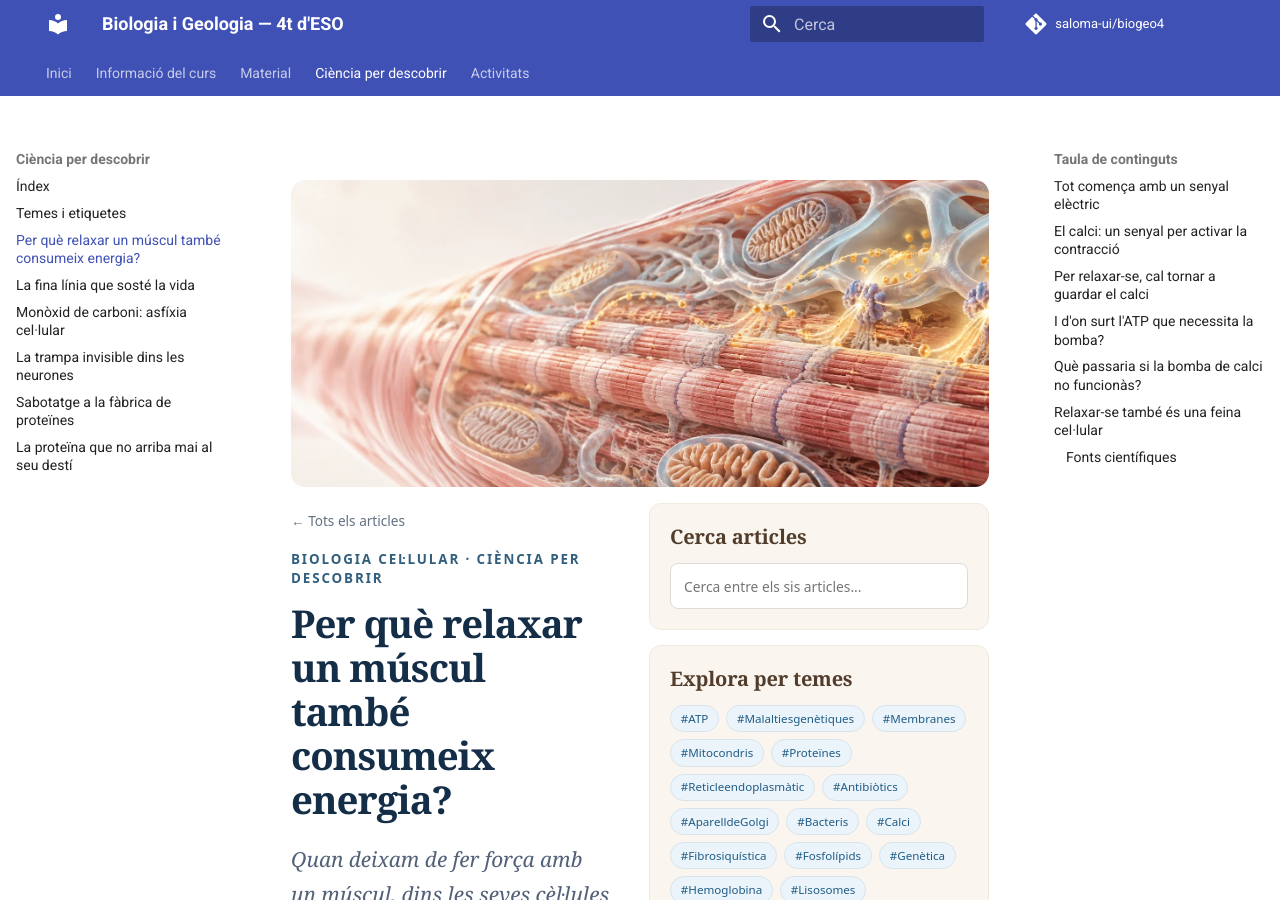
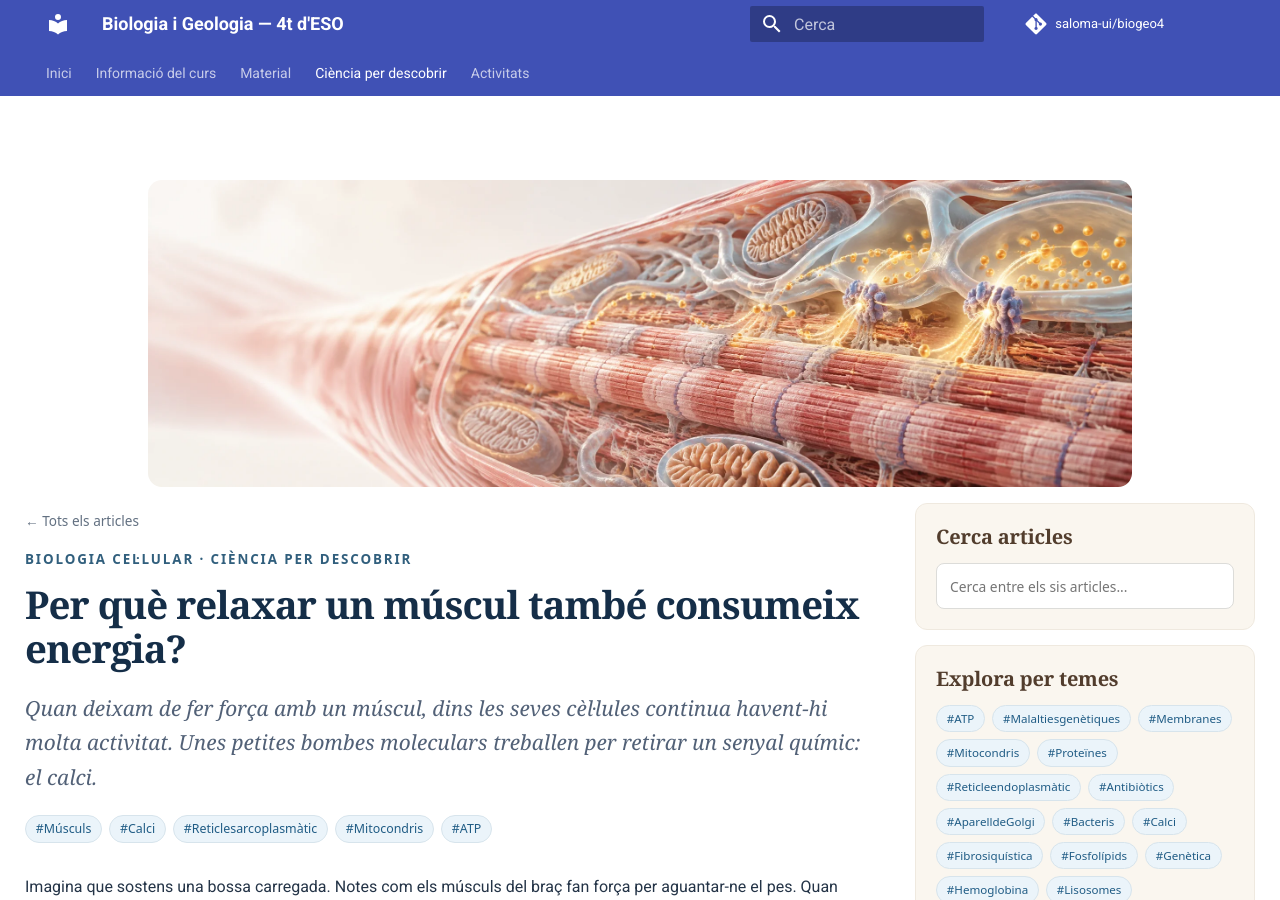
Before and after one commit to saloma-ui/biogeo4, an MkDocs documentation site: the page built from docs/divulgacio/ud02/01-rel-calci.md, in a window 1280 px wide and 900 px high. Built offline with MkDocs 1.6.1 and Material for MkDocs 9.7.7, drawn with Linux system fonts in a browser that asks for light colours; comment, search, counter and statistics services are not loaded; some of the changed lines change nothing that is shown.

Commit message:
Aplica l'estil revista i les etiquetes a l'article 01-rel-calci

```diff
--- a/docs/divulgacio/ud02/01-rel-calci.md
+++ b/docs/divulgacio/ud02/01-rel-calci.md
@@ -1,6 +1,16 @@
 ---
 title: "Per què relaxar un múscul també consumeix energia?"
 description: "El calci, el reticle sarcoplasmàtic i els mitocondris treballen junts perquè un múscul es pugui relaxar."
+hide:
+  - navigation
+  - toc
+  - tags
+tags:
+  - "Músculs"
+  - "Calci"
+  - "Reticle sarcoplasmàtic"
+  - "Mitocondris"
+  - "ATP"
 ---
 
 # Per què relaxar un múscul també consumeix energia?
```
